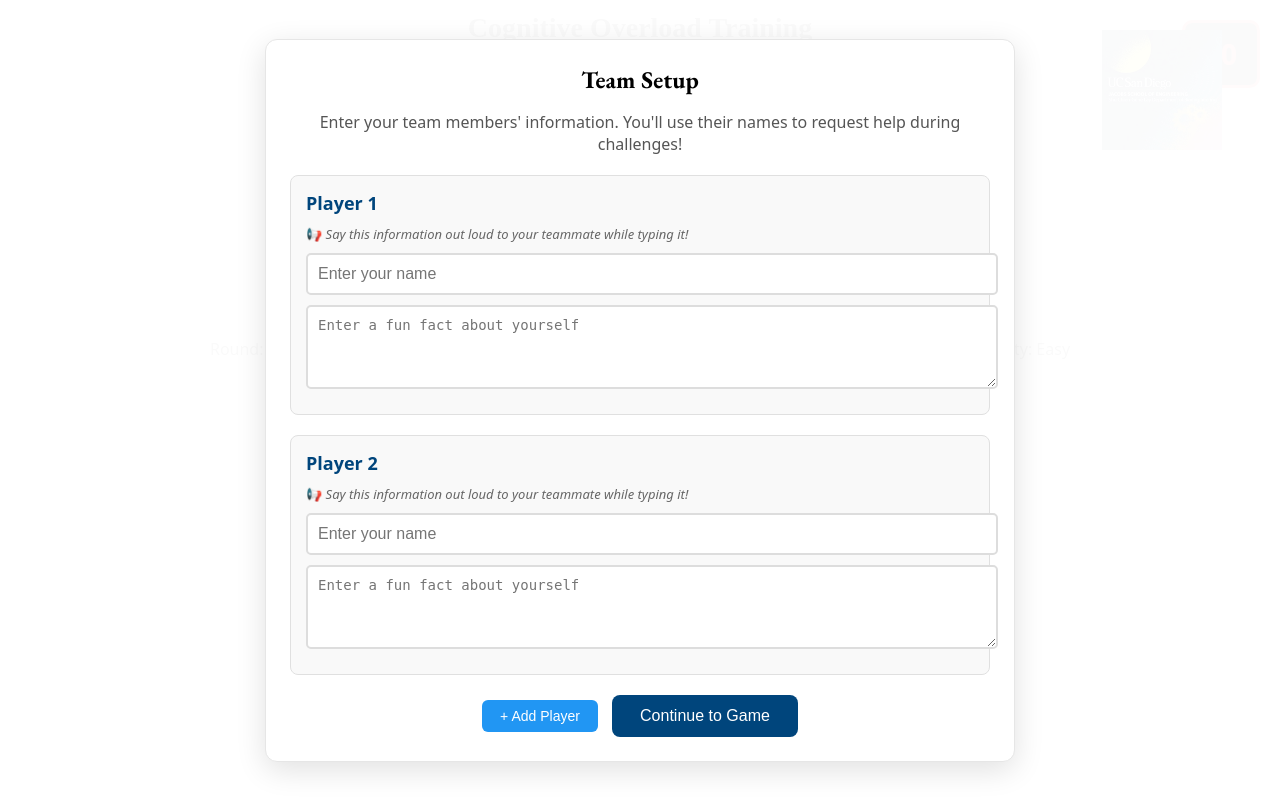
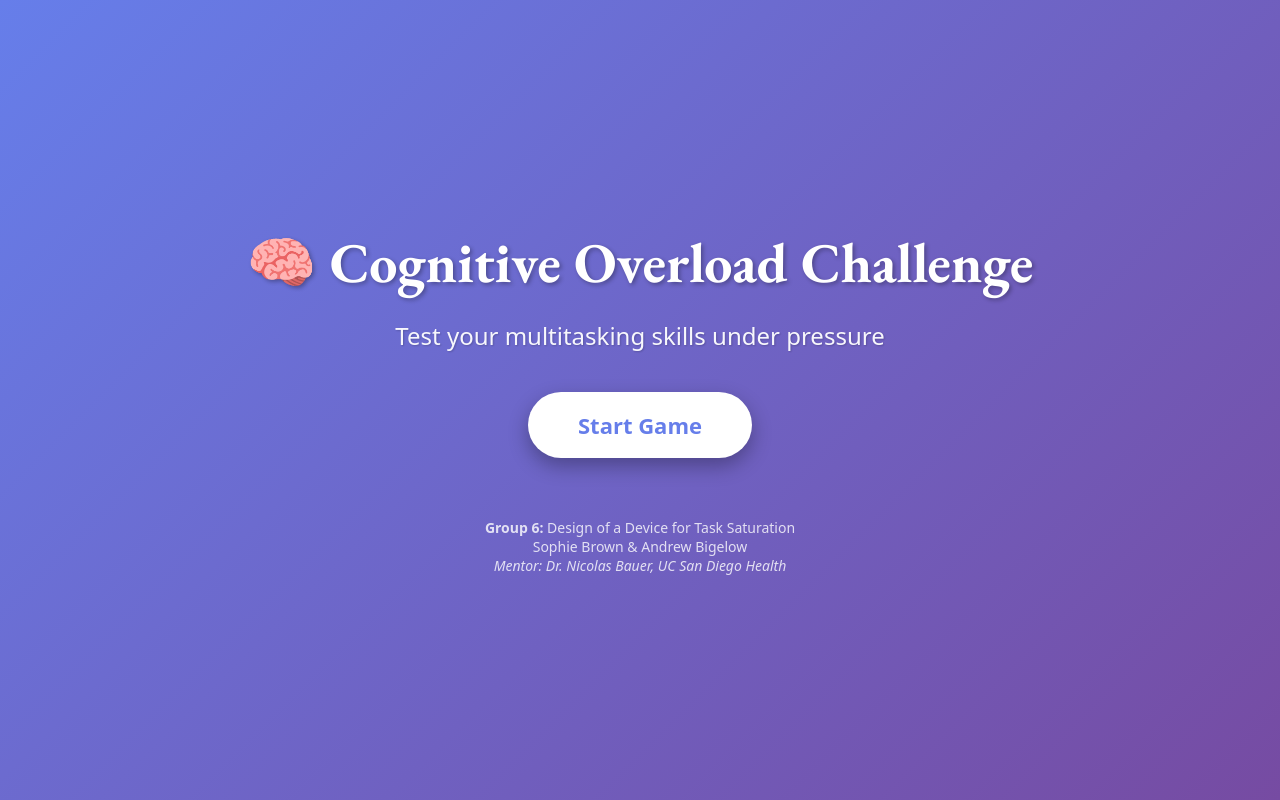
Before and after one commit to andrewbigelow/Senior_Design, a Flask app: page / in a window 1280 px wide. Run offline with Flask 3, Linux system fonts and the light colour scheme.

Commit message:
added in load screen, changed "submit both tasks" to submit task for first 4 levels, and decreased difficulty for counting and adding games

```diff
--- a/templates/game.html
+++ b/templates/game.html
@@ -319,8 +319,28 @@
         <!-- UCSD logo: replace the src with a local file or a canonical UCSD Bioengineering image URL -->
     <img id="ucsdLogo" src="./bioengineering logo.jpg" alt="UCSD Bioengineering Logo" onerror="this.style.display='none'">
 
+        <!-- Welcome Screen -->
+        <div id="welcomeOverlay" style="position: fixed; inset: 0; background: linear-gradient(135deg, #667eea 0%, #764ba2 100%); display: flex; align-items: center; justify-content: center; z-index: 400;">
+            <div style="text-align: center; color: white; padding: 40px;">
+                <h1 style="font-family: 'EB Garamond', serif; font-size: 56px; margin: 0 0 20px 0; font-weight: 700; text-shadow: 2px 2px 4px rgba(0,0,0,0.3);">
+                    🧠 Cognitive Overload Challenge
+                </h1>
+                <p style="font-size: 24px; margin: 20px 0 40px 0; opacity: 0.95; text-shadow: 1px 1px 2px rgba(0,0,0,0.2);">
+                    Test your multitasking skills under pressure
+                </p>
+                <button onclick="showTeamSetup()" style="padding: 18px 50px; background: white; color: #667eea; border: none; border-radius: 50px; font-size: 22px; font-weight: bold; cursor: pointer; box-shadow: 0 8px 20px rgba(0,0,0,0.3); transition: all 0.3s; font-family: system-ui;">
+                    Start Game
+                </button>
+                <div style="margin-top: 60px; font-size: 14px; opacity: 0.8;">
+                    <strong>Group 6:</strong> Design of a Device for Task Saturation<br>
+                    Sophie Brown & Andrew Bigelow<br>
+                    <em>Mentor: Dr. Nicolas Bauer, UC San Diego Health</em>
+                </div>
+            </div>
+        </div>
+
         <!-- Team Setup Screen -->
-        <div id="teamSetupOverlay" style="position: fixed; inset: 0; background: rgba(255,255,255,0.98); display: flex; align-items: center; justify-content: center; z-index: 300; overflow-y: auto; padding: 20px 0;">
+        <div id="teamSetupOverlay" style="position: fixed; inset: 0; background: rgba(255,255,255,0.98); display: none; align-items: center; justify-content: center; z-index: 300; overflow-y: auto; padding: 20px 0;">
             <div id="teamSetupCard" style="max-width: 700px; width: calc(100% - 40px); max-height: calc(100vh - 40px); overflow-y: auto; background: #fff; border-radius: 12px; padding: 24px; box-shadow: 0 8px 30px rgba(0,0,0,0.12); border: 1px solid #e6e6e6; margin: auto;">
                 <h2 style="margin: 0 0 10px 0; font-family: 'EB Garamond', serif; color: #000; font-size: 24px; text-align: center;">Team Setup</h2>
                 <p style="text-align: center; color: #555; margin-bottom: 20px;">Enter your team members' information. You'll use their names to request help during challenges!</p>
@@ -409,8 +429,8 @@
 
         <div class="timer" id="timer">30</div>
 
-        <!-- Voice Recognition Indicator -->
-        <div id="voiceIndicator" style="position: fixed; bottom: 20px; right: 20px; background: rgba(0,0,0,0.85); color: white; padding: 12px 18px; border-radius: 10px; display: none; z-index: 150; border: 2px solid #4CAF50;">
+        <!-- Voice Recognition Indicator - Hidden -->
+        <div id="voiceIndicator" style="display: none !important;">
             🎤 <span id="voiceStatus">Listening...</span>
         </div>
 
@@ -482,6 +502,12 @@
         let isListening = false;
         let voiceAnswerMode = false;
         let voiceAnswerText = '';
+
+        // Welcome Screen Function
+        window.showTeamSetup = function() {
+            document.getElementById('welcomeOverlay').style.display = 'none';
+            document.getElementById('teamSetupOverlay').style.display = 'flex';
+        };
 
         // Team Setup Functions - Define BEFORE speech recognition setup
         window.addPlayer = function() {
@@ -813,6 +839,14 @@
                         }
                     }, audioDelay);
                 }
+
+                // Update submit button text based on whether there's an audio task
+                const submitBtn = document.getElementById('submitBtn');
+                if (hasAudio && currentAudioTask) {
+                    submitBtn.textContent = 'Submit Both Answers';
+                } else {
+                    submitBtn.textContent = 'Submit Task';
+                }
             });
         }
 
```
Also changed, not shown: difficulty.py (+27 -8 lines), 2 other files.
